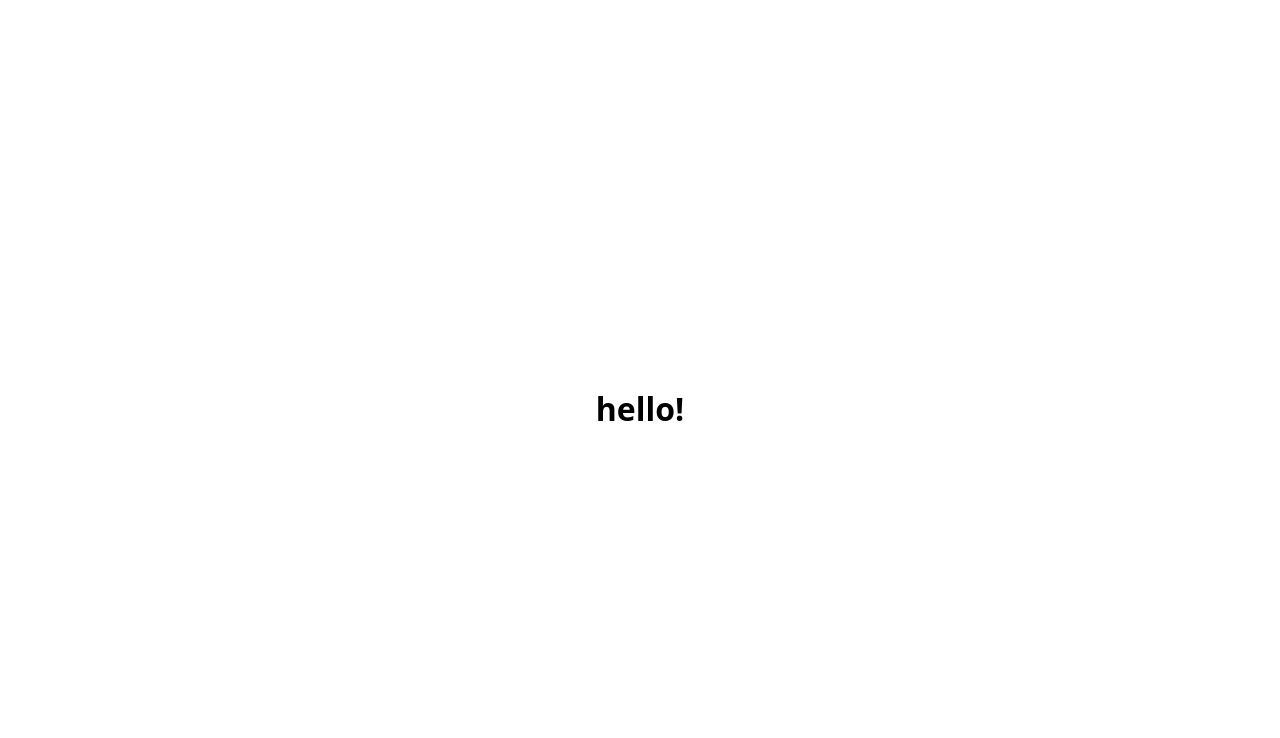
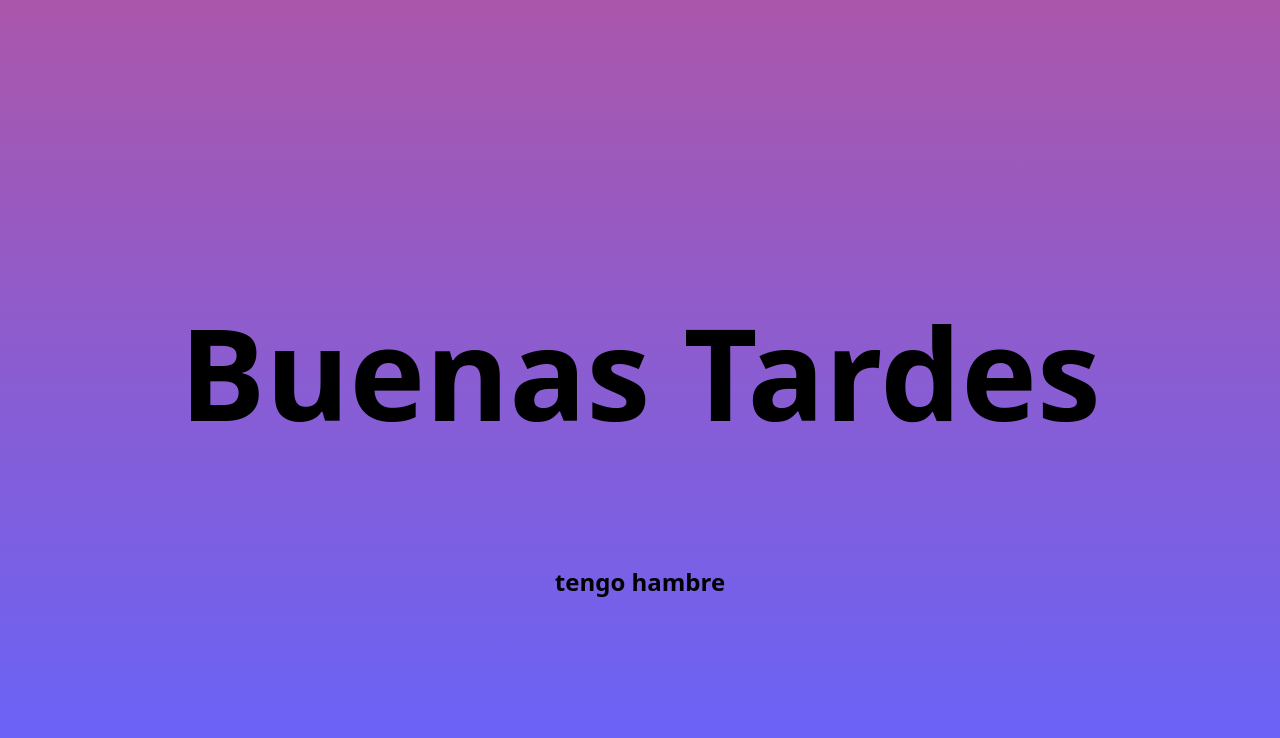
Before and after one commit to kayamahler/design, a plain HTML site: page index.html in a window 1280 px wide. Drawn offline with Linux system fonts and the light colour scheme.

Commit message:
Update index.html

```diff
--- a/index.html
+++ b/index.html
@@ -3,7 +3,7 @@
 <head>
     <meta charset="UTF-8">
     <meta name="viewport" content="width=device-width, initial-scale=1.0">
-    <title>votre nom</title>
+    <title>kaya</title>
 
         <style>
 
@@ -13,16 +13,18 @@ body{
     display: flex;
     justify-content: center;
     align-items: center;
-    background: linear-gradient(rgb(65, 5, 5) purple );
+    flex-direction: column;
+    background: linear-gradient( rgba(128, 0, 128, 0.664), rgba(0, 0, 255, 0.608)  );
     color: (white);
 }
-
+h1 {font-size: 10vw;}
 
         </style>
 
     </title>
 </head>
 <body>
-<h1>hello!</h1>
+<h1>Buenas Tardes</h1>
+<h2>tengo hambre </h2>
 </body>
 </html>
```
